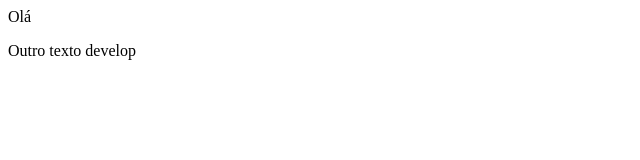
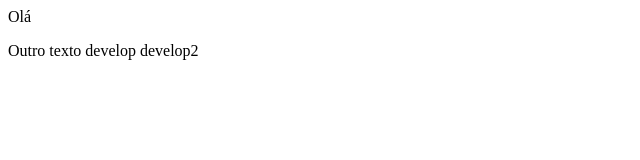
Before and after one commit to fabiolopes/repo-test, a plain HTML site: page index.html in a window 1280 px wide. Shown: the full height of the page, 0-640 px from the left. Drawn offline with Linux system fonts and the light colour scheme.

Commit message:
inserindo develop2

```diff
--- a/index.html
+++ b/index.html
@@ -1,3 +1,4 @@
 <p>Olá<p>
 Outro texto
 develop
+develop2
```
